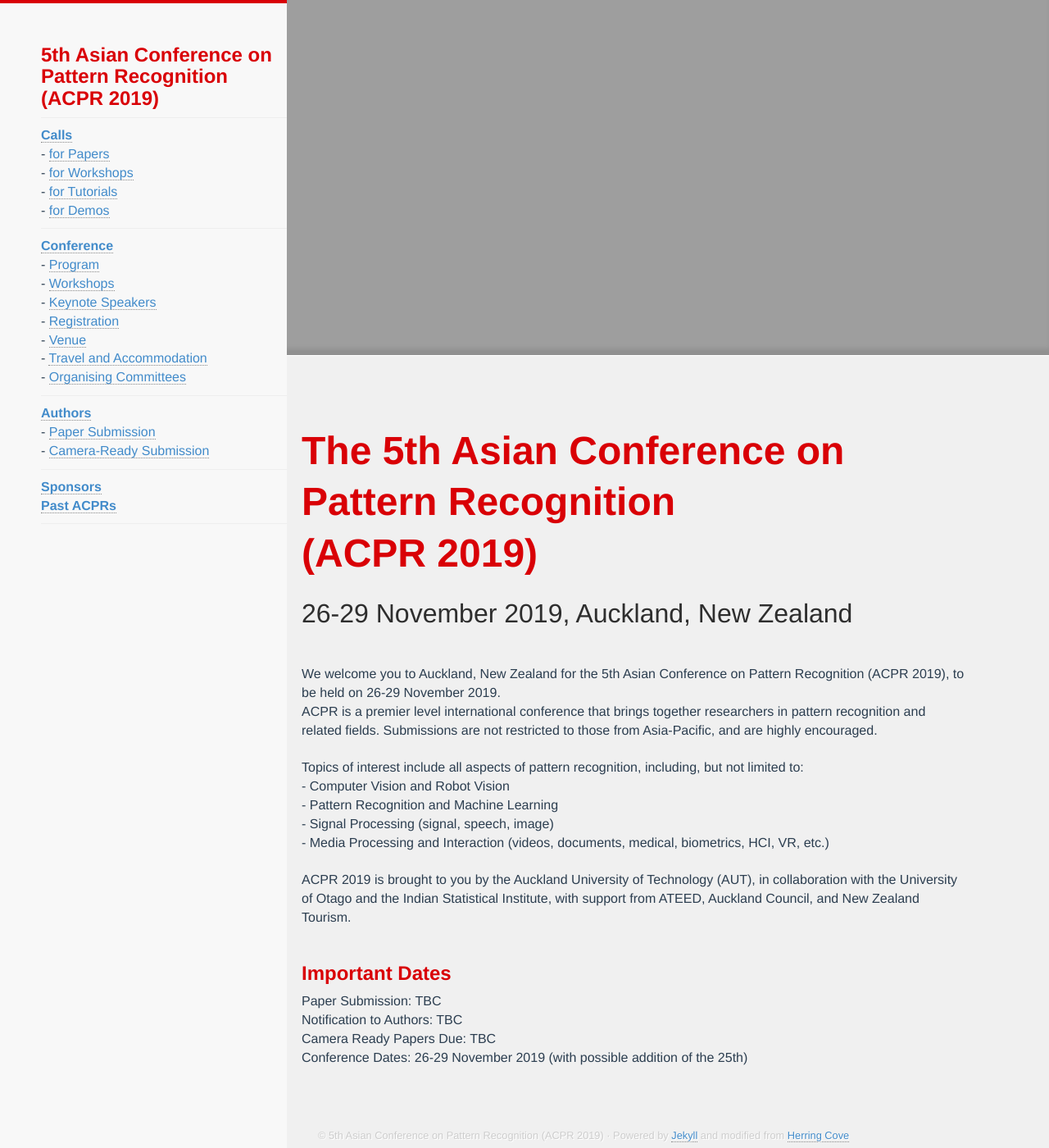
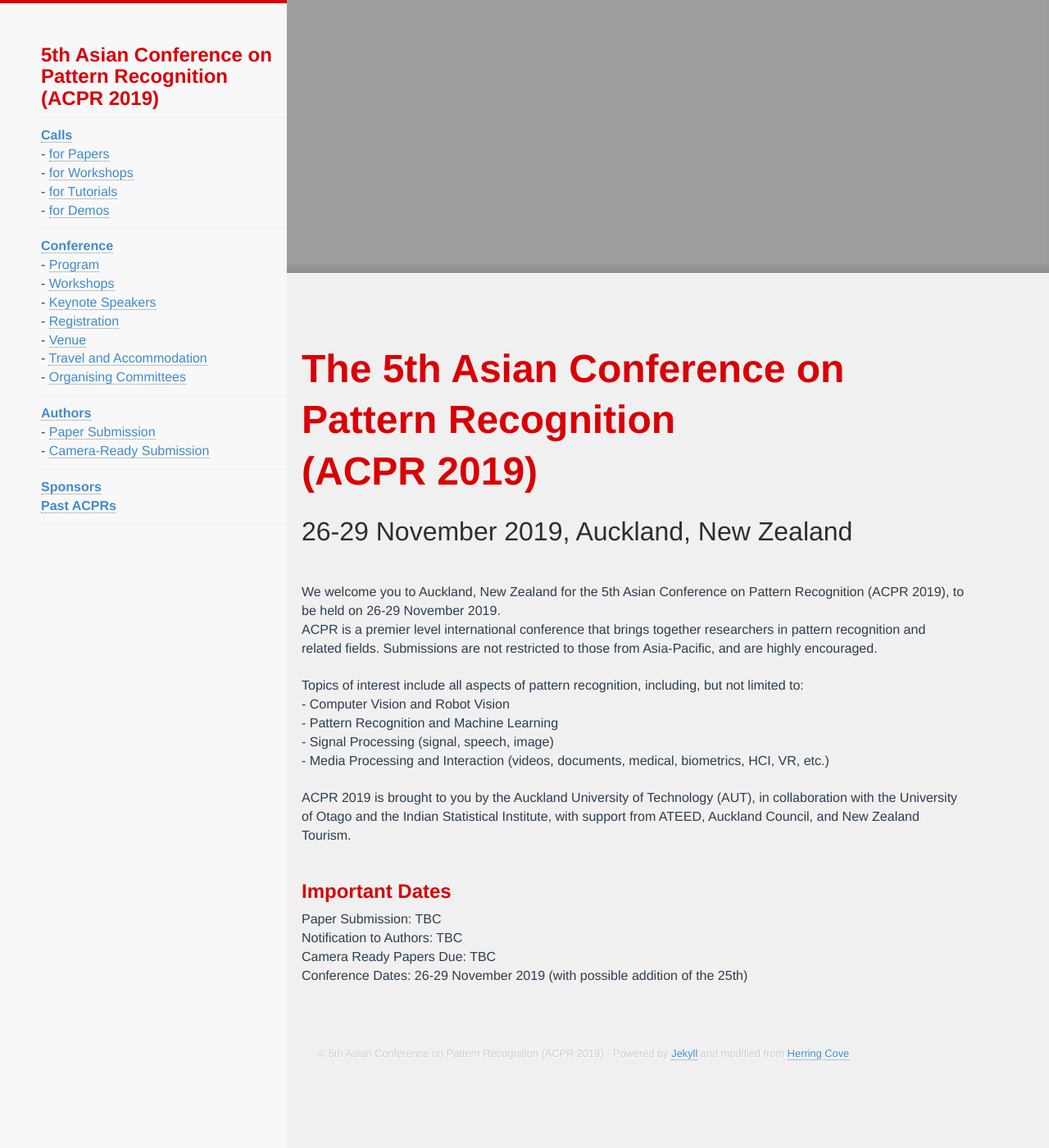
Before and after one commit to AndrewChenUoA/ACPR2019, a Jekyll site: the page built from index.html, in a window 1280 px wide and 1400 px high, scrolled down 150 px. Shown: the whole window at 82% size. Built offline with Jekyll 4.4.1, drawn with Linux system fonts in a browser that asks for light colours; nearby versions of some CDN libraries; Markdown is read by kramdown in place of the engine named in the settings; after the commit the page ends 1450 px from its top, so only the background shows below that.

Commit message:
Make header slightly smaller to reduce load

```diff
--- a/_includes/showcase.html
+++ b/_includes/showcase.html
@@ -1,6 +1,6 @@
     </div>
     <style>
-    .showcase-wrapper {background-image: url("{{ site.baseurl }}/images/header.png"); background-position:center; max-height:600px}
+    .showcase-wrapper {background-image: url("{{ site.baseurl }}/images/header.png"); background-position:center; max-height:500px}
     </style>
     <div class="showcase-wrapper sticky">
       <div class="showcase-text">
```
Also changed, not shown: 1 other file.
